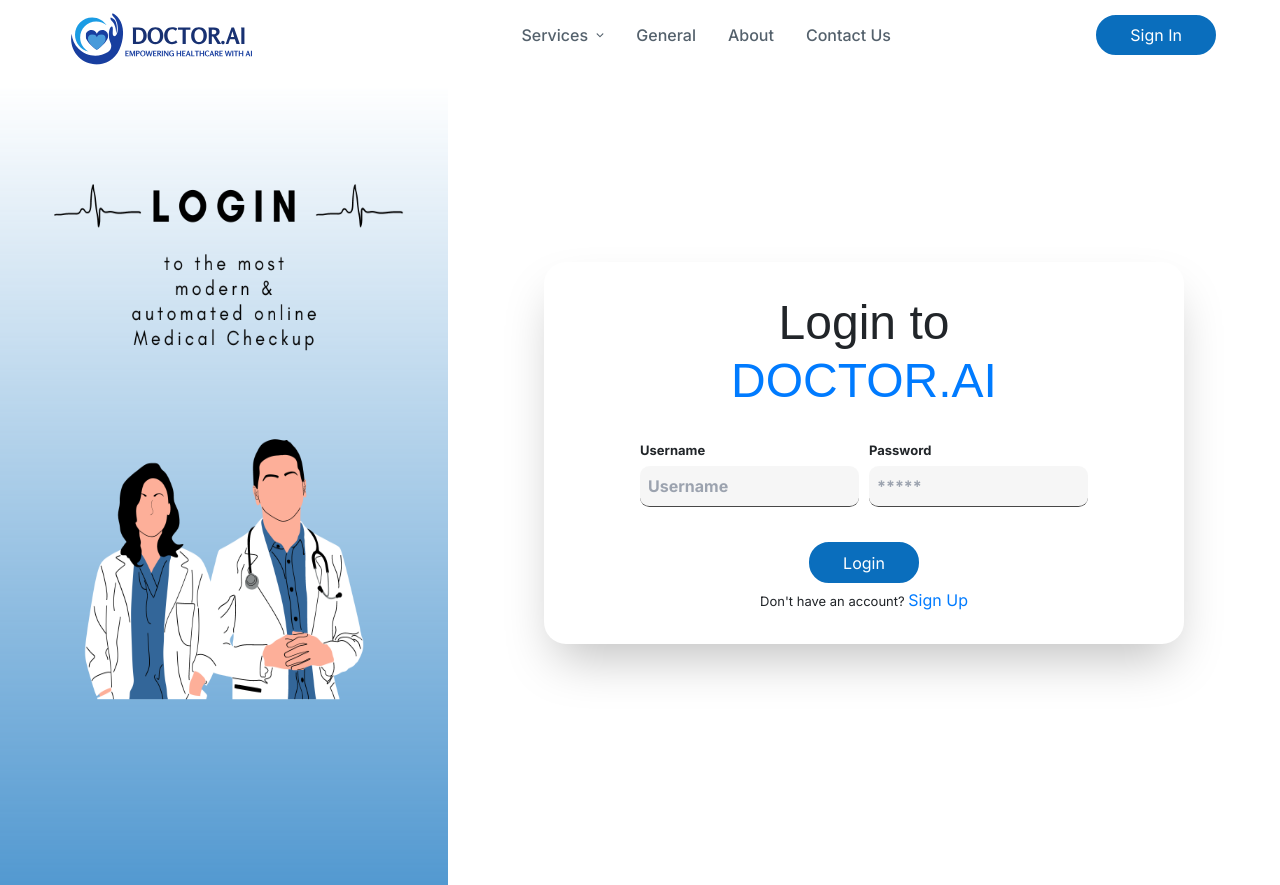
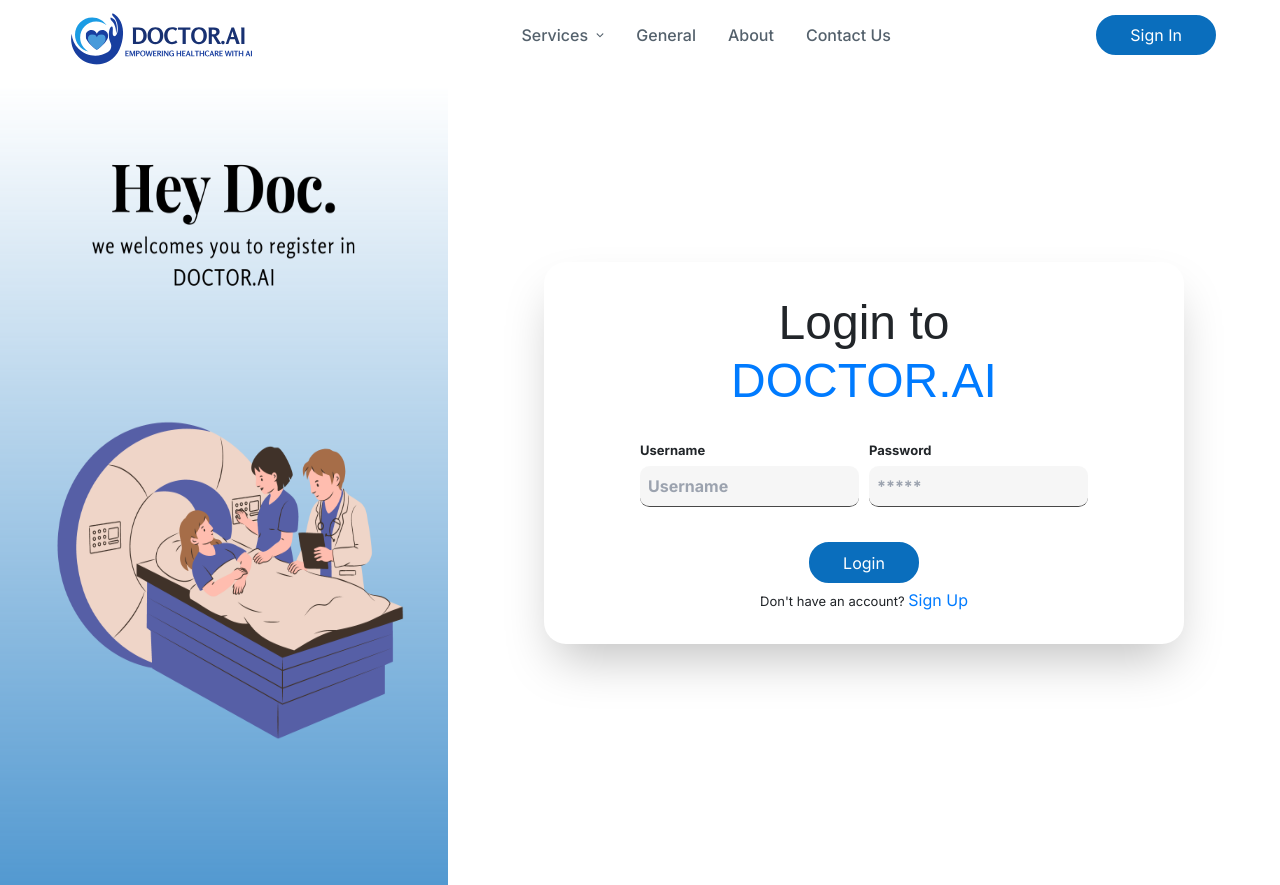
Before and after one commit to krishnenduroy52/DoctorAI-Hack4Bengal, a React (Vite) app in the folder front-end/: page /doctor/login in a window 1280 px wide. Built offline with nearby package versions, Linux system fonts and the light colour scheme; a web font is replaced by a local one.

Commit message:
Doctor login page graphics

```diff
--- a/front-end/src/pages/DoctorLogin.jsx
+++ b/front-end/src/pages/DoctorLogin.jsx
@@ -78,7 +78,7 @@
         <img
           className="image"
           // src="./Image/doctors.gif"
-          src="/Image/Login_page_image.png"
+          src="/Image/DoctorLogin.png"
           alt="Image"
         />
       </div>
```
Also changed, not shown: front-end/public/Image/DoctorLogin.png (added).
